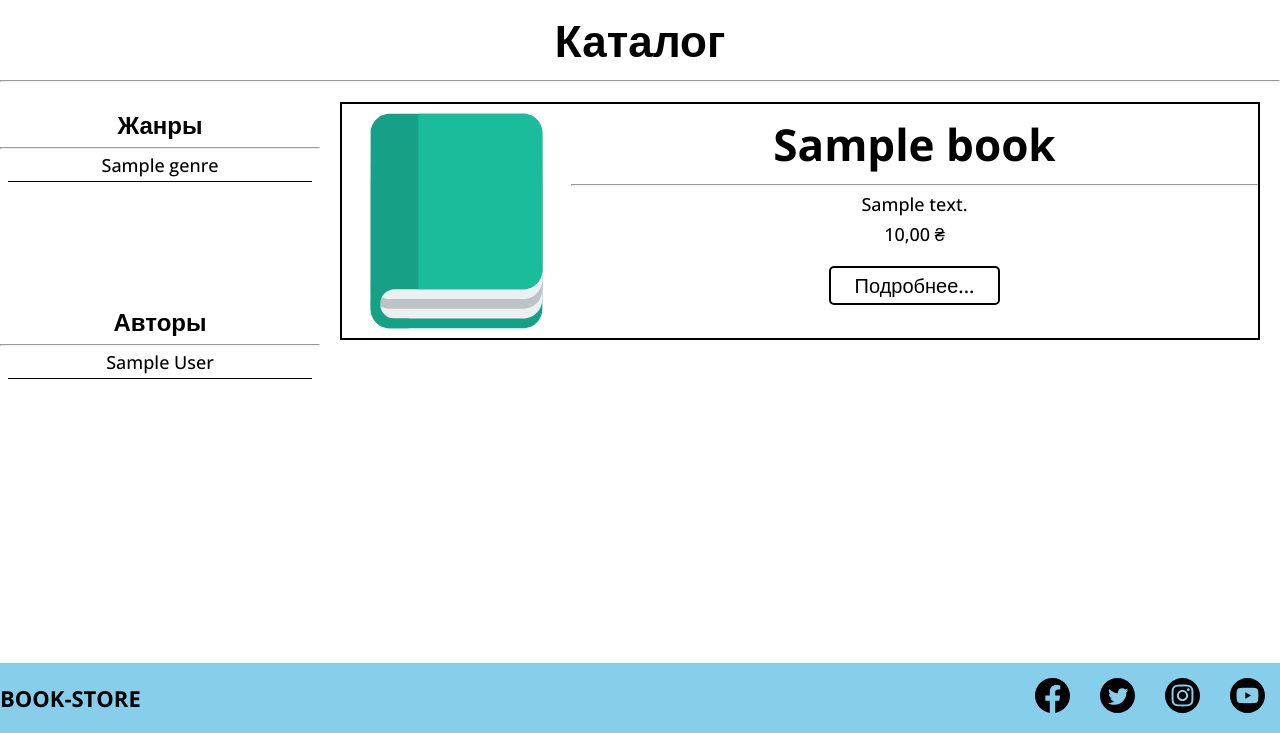
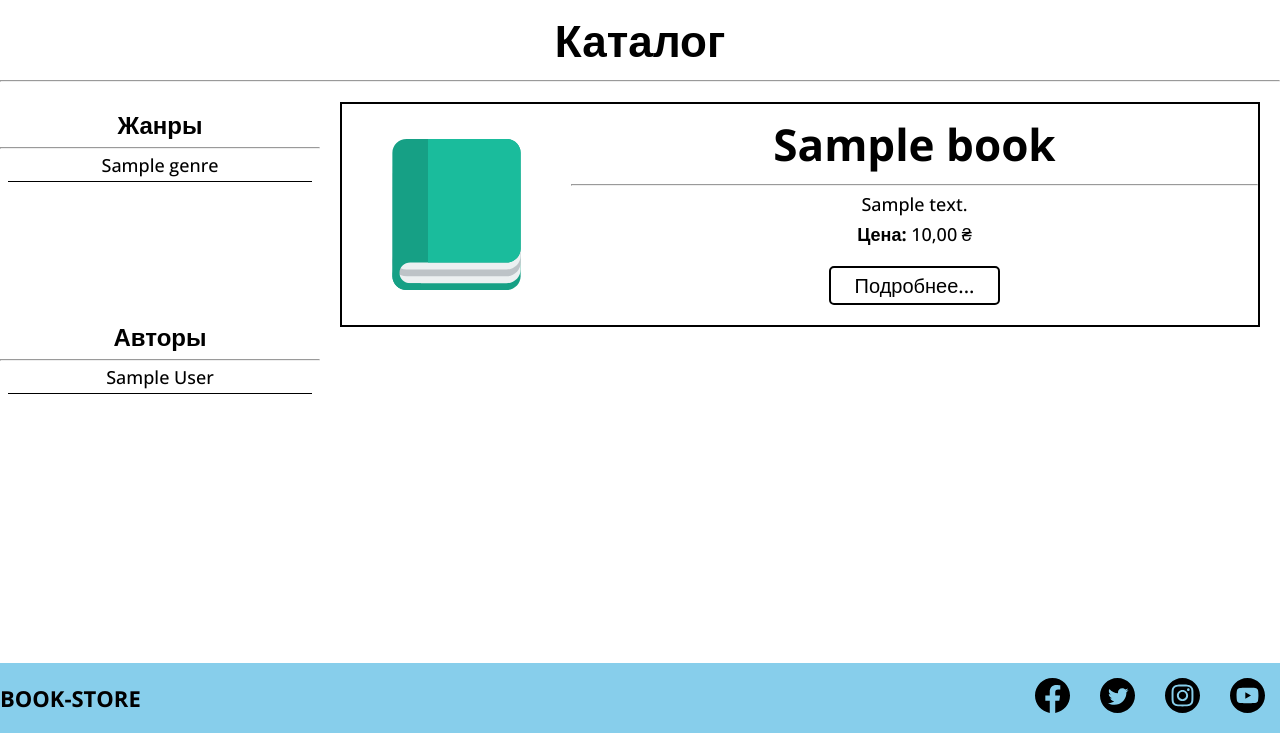
Before and after one commit to Fr1senn/BookStore, a Django app: page /catalog/ in a window 1280 px wide. Shown: the part 67-800 px from the top of the page. Run offline with Django 4.2, Linux system fonts and the light colour scheme; tables that the repository leaves empty hold one stand-in row (values such as "Sample post").

Commit message:
Minor changes and refactor

```diff
--- a/bookStore/static/store/css/catalog.css
+++ b/bookStore/static/store/css/catalog.css
@@ -15,7 +15,7 @@
 
 .genres,
 .authors {
-    height: 150px;
+    height: 165px;
     overflow-y: auto;
 }
 
@@ -41,12 +41,16 @@
 }
 
 .item_img-wrapper {
+    display: flex;
+    justify-content: center;
     width: 25%;
 }
 
 .item_img-wrapper img {
-    width: 100%;
-    height: 100%;
+    display: block;
+    margin: auto;
+    width: 75%;
+    height: 75%;
 }
 
 .item_content-wrapper {
--- a/bookStore/templates/store/base.html
+++ /dev/null
@@ -1,22 +0,0 @@
-{% load static %}
-<!doctype html>
-<html lang="en">
-<head>
-    <meta charset="UTF-8">
-    <meta name="viewport"
-          content="width=device-width, user-scalable=no, initial-scale=1.0, maximum-scale=1.0, minimum-scale=1.0">
-    <meta http-equiv="X-UA-Compatible" content="ie=edge">
-    <link rel="stylesheet" href="{% static 'store/css/style.css' %}">
-    <link rel="stylesheet" href="{% static 'store/css/reviews.css' %}">
-    <link rel="stylesheet" href="{% static 'store/css/catalog.css' %}">
-    <title>{% block title %}{% endblock %} | BOOK-STORE</title>
-</head>
-<body>
-{% include 'store/includes/header.html' %}
-<div class="content">
-    {% block content %}
-    {% endblock %}
-</div>
-{% include 'store/includes/footer.html' %}
-</body>
-</html>
--- /dev/null
+++ b/bookStore/templates/store/base_templates/base.html
@@ -0,0 +1,48 @@
+{% load static %}
+<!doctype html>
+<html lang="en">
+<head>
+    <meta charset="UTF-8">
+    <meta name="viewport"
+          content="width=device-width, user-scalable=no, initial-scale=1.0, maximum-scale=1.0, minimum-scale=1.0">
+    <meta http-equiv="X-UA-Compatible" content="ie=edge">
+    <link rel="stylesheet" href="{% static 'store/css/style.css' %}">
+    <link rel="stylesheet" href="{% static 'store/css/reviews.css' %}">
+    <link rel="stylesheet" href="{% static 'store/css/catalog.css' %}">
+    <link rel="stylesheet" href="{% static 'store/css/book.css' %}">
+    <title>{% block title %}{% endblock %} | BOOK-STORE</title>
+</head>
+<body>
+{% include 'store/includes/header.html' %}
+<div class="content">
+    {% block content %}
+    {% endblock %}
+    {% if page_obj.has_other_pages %}
+        <div class="paginator">
+            {% if page_obj.has_previous %}
+                <div class="paginator_item">
+                    <a href="?page={{ page_obj.previous_page_number }}">&lt;</a>
+                </div>
+            {% endif %}
+            {% for item in page_obj.paginator.page_range %}
+                {% if page_obj.number == item %}
+                    <div class="paginator_item">
+                        <a style="color: white; background-color: black" href="?page={{ item }}">{{ item }}</a>
+                    </div>
+                {% elif item >= page_obj.number|add:-2 and item <= page_obj.number|add:2 %}
+                    <div class="paginator_item">
+                        <a href="?page={{ item }}">{{ item }}</a>
+                    </div>
+                {% endif %}
+            {% endfor %}
+            {% if page_obj.has_next %}
+                <div class="paginator_item">
+                    <a href="?page={{ page_obj.next_page_number }}">&gt;</a>
+                </div>
+            {% endif %}
+        </div>
+    {% endif %}
+</div>
+{% include 'store/includes/footer.html' %}
+</body>
+</html>
--- a/bookStore/templates/store/catalog.html
+++ b/bookStore/templates/store/catalog.html
@@ -1,4 +1,4 @@
-{% extends 'store/base.html' %}
+{% extends 'store/base_templates/base.html' %}
 {% load static %}
 {% block title %}Каталог{% endblock %}
 {% block content %}
@@ -11,14 +11,14 @@
                 <hr>
                 <div class="genres">
                     {% for genre in genres %}
-                        <a href="">{{ genre.title }}</a>
+                        <a href="{{ genre.get_absolute_url }}">{{ genre.title }}</a>
                     {% endfor %}
                 </div>
                 <h3>Авторы</h3>
                 <hr>
                 <div class="authors">
                     {% for author in authors %}
-                        <a href="">{{ author.first_name }} {{ author.last_name }}</a>
+                        <a href="{{ author.get_absolute_url }}">{{ author.first_name }} {{ author.last_name }}</a>
                     {% endfor %}
                 </div>
             </div>
@@ -31,38 +31,17 @@
                         <div class="item_content-wrapper">
                             <h2>{{ book.title|truncatewords:2 }}</h2>
                             <hr>
-                            <p>{{ book.description|truncatewords:30 }}</p>
-                            <p>{{ book.price }} ₴</p>
-                            <a href="">Подробнее...</a>
+                            {% if book.description == None %}
+                                <p>Описание отсутствует</p>
+                            {% else %}
+                                <p>{{ book.description|truncatewords:30 }}</p>
+                            {% endif %}
+                            <p><b>Цена:</b> {{ book.price }} ₴</p>
+                            <a href="{{ book.get_absolute_url }}">Подробнее...</a>
                         </div>
                     </div>
                 {% endfor %}
             </div>
         </div>
-        {% if page_obj.has_other_pages %}
-            <div class="paginator">
-                {% if page_obj.has_previous %}
-                    <div class="paginator_item">
-                        <a href="?page={{ page_obj.previous_page_number }}">&lt;</a>
-                    </div>
-                {% endif %}
-                {% for item in page_obj.paginator.page_range %}
-                    {% if page_obj.number == item %}
-                        <div class="paginator_item">
-                            <a style="color: white; background-color: black" href="?page={{ item }}">{{ item }}</a>
-                        </div>
-                    {% elif item >= page_obj.number|add:-2 and item <= page_obj.number|add:2 %}
-                        <div class="paginator_item">
-                            <a href="?page={{ item }}">{{ item }}</a>
-                        </div>
-                    {% endif %}
-                {% endfor %}
-                {% if page_obj.has_next %}
-                    <div class="paginator_item">
-                        <a href="?page={{ page_obj.next_page_number }}">&gt;</a>
-                    </div>
-                {% endif %}
-            </div>
-        {% endif %}
     </div>
 {% endblock %}
--- a/bookStore/templates/store/index.html
+++ b/bookStore/templates/store/index.html
@@ -1,4 +1,4 @@
-{% extends 'store/base.html' %}
+{% extends 'store/base_templates/base.html' %}
 {% block title %}Главная{% endblock %}
 {% block content %}
 {% endblock %}
```
